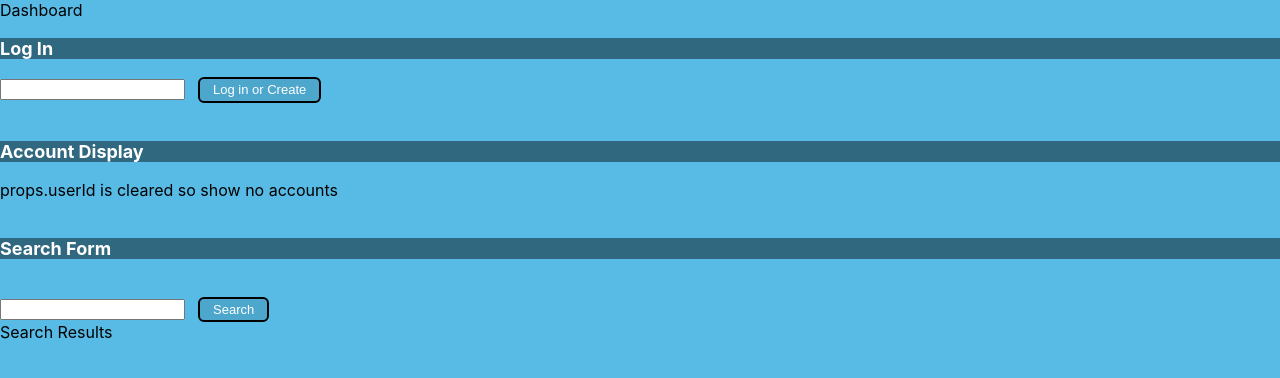
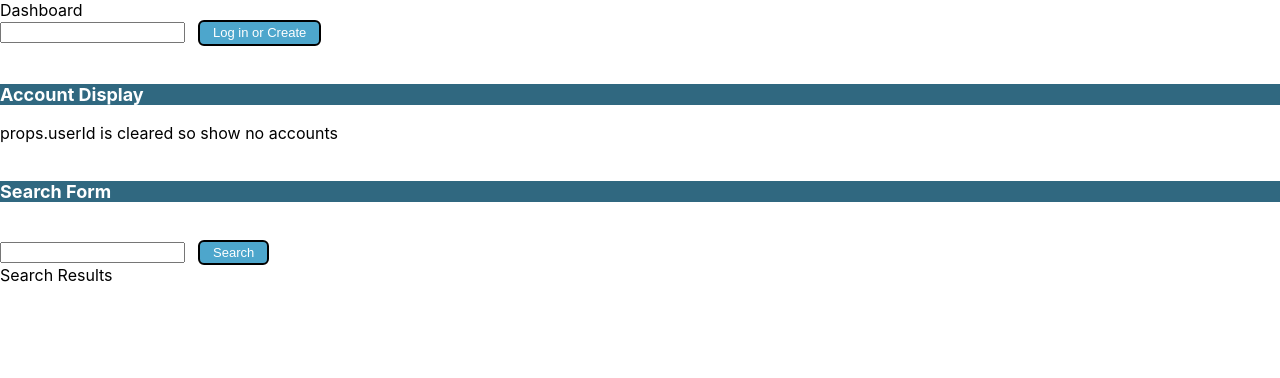
Before and after one commit to SladeInSeat/GA-Project3-StockTracker, a React (Create React App) app in the folder client/: page / in a window 1280 px wide. Shown: the top 378 px of the page. Built offline with nearby package versions, Linux system fonts and the light colour scheme.

Commit message:
Revert "added background styled component"
This reverts commit ffd555137a408234f542870900710cda6113f3e3.

```diff
--- a/client/src/components/Dashboard.js
+++ b/client/src/components/Dashboard.js
@@ -4,7 +4,6 @@ import Login from './Login.js'
 import UserDisplay from "./userDisplay.js"
 import AccountDisplay from "./accountDisplay.js"
 import SearchDisplay from './searchDisplay.js';
-import Background from './styledComponents/Containers'
 
 class Dashboard extends Component {
     state = {
@@ -72,7 +71,7 @@ class Dashboard extends Component {
     render() {
         return (
             <div>
-                <Background>Dashboard
+                Dashboard
                 <div>
                     {this.state.user.userName ?
                         <UserDisplay
@@ -99,7 +98,6 @@ class Dashboard extends Component {
                         userId={this.state.user._id}
                         activeAccount={this.state.activeAccount} />
                 </div>
-                </Background>
             </div>
         )
     }
--- a/client/src/components/Login.js
+++ b/client/src/components/Login.js
@@ -1,13 +1,11 @@
 import React from 'react'
 import styled from 'styled-components'
 import Button from './styledComponents/Button.js'
-import DisplayTitle from './styledComponents/DisplayTitle.js'
 
 
 export default function Login(props){
     return (
         <div>
-            <DisplayTitle>Log In</DisplayTitle>
             <input
                 type="text"
                 value={props.loginQeury}
--- a/client/src/components/styledComponents/Containers.js
+++ /dev/null
@@ -1,11 +0,0 @@
-import styled from 'styled-components'
-
-export const Background = styled.div`
-background: #57BBE6;
-background-size: cover;
-min-width: 100vw;
-min-height: 100vh;
-z-index: -999;
-`;
-
-export default Background;
```
